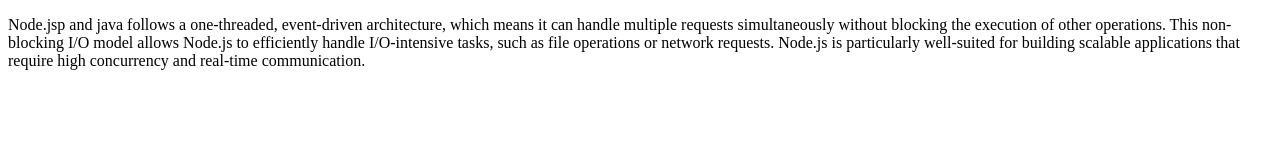
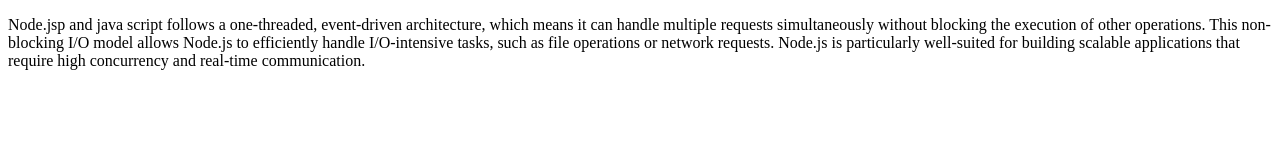
Before and after one commit to teddy-developer/likeict, a plain HTML site: page index.html in a window 1280 px wide. Drawn offline with Linux system fonts and the light colour scheme.

Commit message:
added javascirpt

```diff
--- a/index.html
+++ b/index.html
@@ -8,7 +8,7 @@
   </head>
   <body>
     <p>
-      Node.jsp and java follows a one-threaded, event-driven architecture, which means
+      Node.jsp and java script follows a one-threaded, event-driven architecture, which means
       it can handle multiple requests simultaneously without blocking the
       execution of other operations. This non-blocking I/O model allows Node.js
       to efficiently handle I/O-intensive tasks, such as file operations or
```
